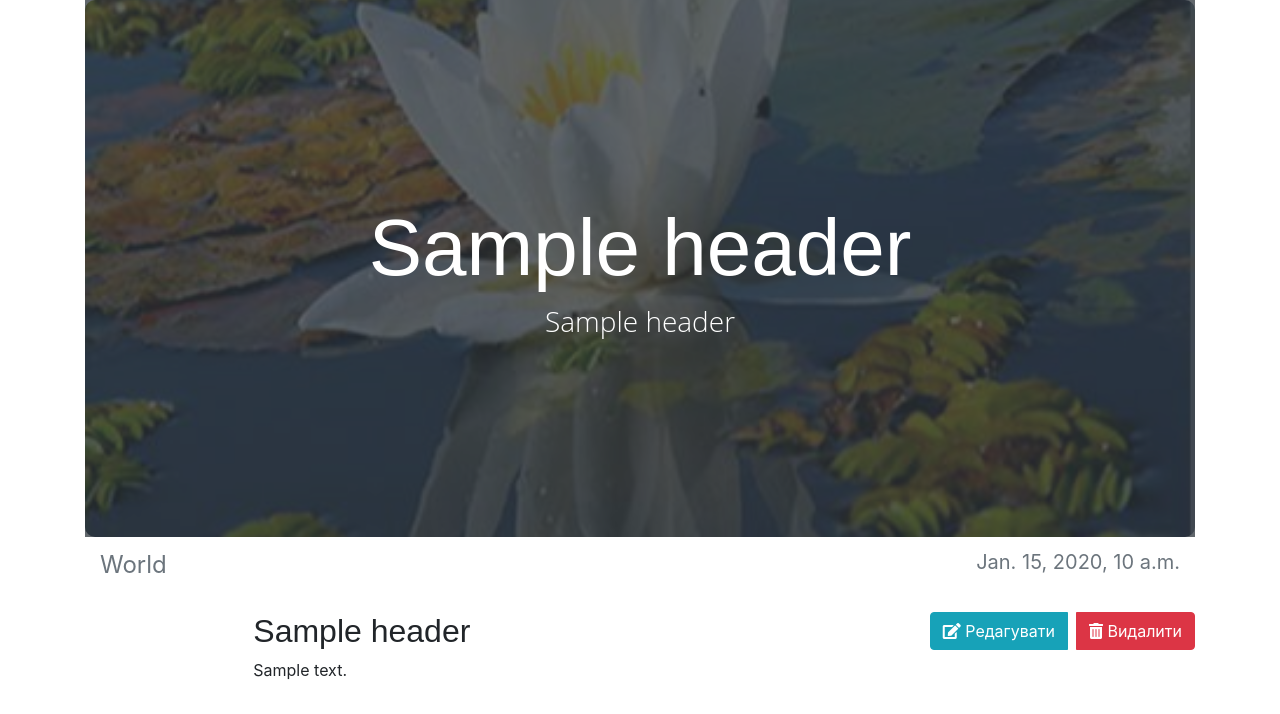
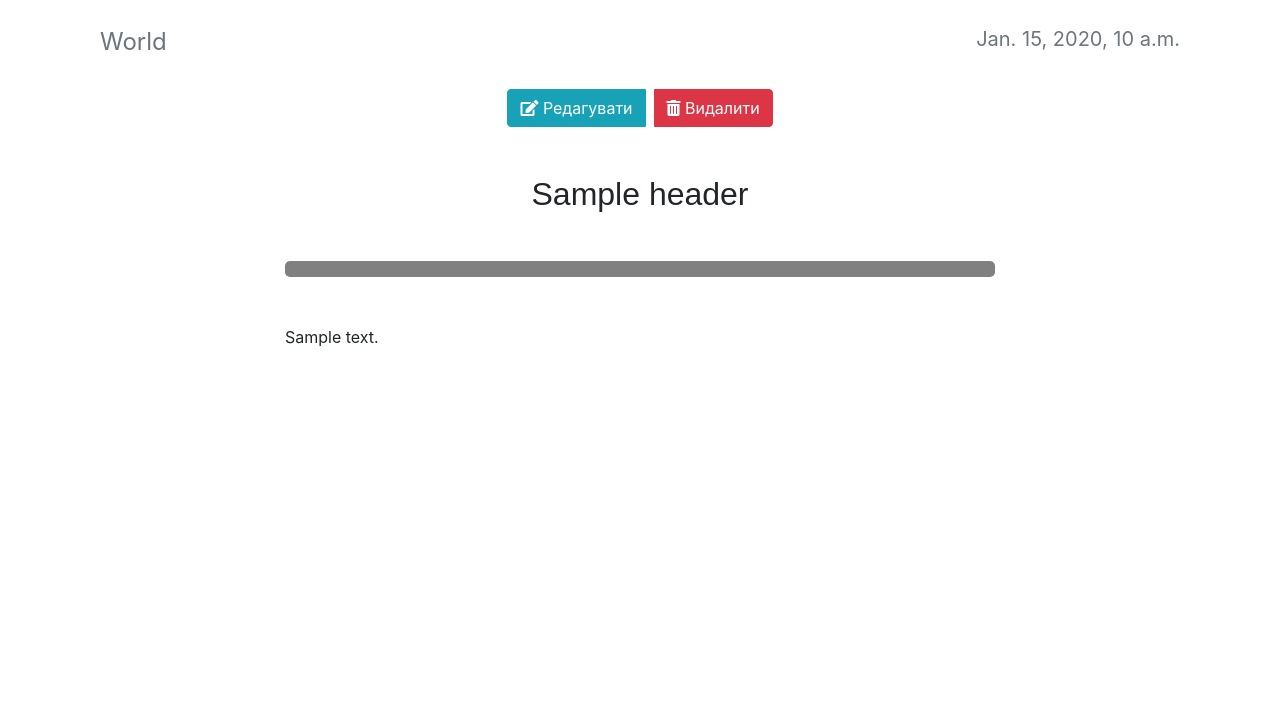
Before and after one commit to Bot-Zavod/dmuvg, a Django app: template website/templates/article.html in a window 1280 px wide. Shown: the part 255-969 px from the top of the page. After the commit the page ends 602 px from the top, so only its background shows below. Run offline with Django 3.2, Linux system fonts and the light colour scheme; the template is opened without the code that fills it: most values are stand-ins (such as "Sample title", 1, 10 or a date in 2020); some libraries are stand-ins or nearby versions.

Commit message:
front fixes

```diff
--- a/website/models/article.py
+++ b/website/models/article.py
@@ -5,7 +5,7 @@ class Category(models.Model):
     category_name = models.CharField(max_length=100)
 
     def __str__(self):
-        return self.categ
+        return self.category_name
 
 
 class Article(models.Model):
--- a/website/static/website/css/blog.css
+++ b/website/static/website/css/blog.css
@@ -54,7 +54,6 @@
     text-align: center;
     color: #fff;
     font-weight: 300;
-    text-decoration: none;
 }
 
 .blog-header {
@@ -70,10 +69,6 @@
     font-family: "ProbaPro", sans-serif;
     font-size: 2.25rem;
     color: #f5f7fa;
-}
-
-.blog-header-logo:hover {
-    text-decoration: none;
 }
 
 a.header_title {
@@ -236,7 +231,7 @@ button.btn.sort::before {
     background-attachment: scroll;
     position: relative;
     background-size: cover;
-    background-image: url('/static/website/static/website/img/photo_2020-06-23_00-21-13.jpg')
+    background-image: url('/static/website/static/website/img/211686.jpg')
 }
 
 .overlay {
@@ -420,3 +415,17 @@ button.btn.sort::before {
     position: relative;
     text-decoration: none;
 }
+
+@media (min-width:992px) {
+    .jumbotron {
+        padding: 2rem 14rem;
+        margin-bottom: 2rem;
+        background-color: #e9ecef;
+        border-radius: 0.3rem;
+    }
+}
+
+hr.new5 {
+    border: 8px solid gray;
+    border-radius: 5px;
+}
--- a/website/templates/_base.html
+++ b/website/templates/_base.html
@@ -78,10 +78,10 @@
                       <div class="dropdown-menu fade-up" aria-labelledby="dropdown06">
                         <a class="dropdown-item" href="{% url 'article' %}">Водогосподарська обстановка</a>
                         <a class="dropdown-item" href="{% url 'article' %}">Водні ресурси басейну річки</a>
-                        <a class="dropdown-item" href="{% url 'article' %}">Роботу зі зверненнями громадян</a>
-                        <a class="dropdown-item" href="/">Проведення еколого-просвітницьких заходів</a>
+                        <a class="dropdown-item" href="{% url 'article' %}">Робота зі зверненнями громадян</a>
+                        <a class="dropdown-item" href="/">Еколого-просвітницькi заходи</a>
                         <a class="dropdown-item" href="/">Плани управління річковими басейнами</a>
-                        <a class="dropdown-item" href="{% url 'article' %}">Інформація про оренду водних об'єктів</a>
+                        <a class="dropdown-item" href="{% url 'article' %}">Оренда водних об'єктів</a>
                       </div>
                     </li>
                     <li class="nav-item dropdown">
--- a/website/templates/article.html
+++ b/website/templates/article.html
@@ -3,7 +3,7 @@
 {% block content %}
 
 
-<div class="masthead">
+<!--<div class="masthead">
     <div class="overlay"></div>
     <div class="container">
         <div class="row">
@@ -15,18 +15,22 @@
             </div>
         </div>
     </div>
-</div>
+</div>-->
+
+<!--<div class="jumbotron text-center">
+    <h1 id="mainTitle">{{article.header}}</h1>
+  </div>-->
 
 
-<div class="col space-bottom">
+<div class="col space-bottom mt-4">
     <div type="date" class="text-muted to-right-font-20px">{{article.date}}</div>
     <div class="text-muted to-left-font-24px">World</div>
 </div>
 
 
 <!--Buttons for the admin-->
-<div class="to-right">
-    <div class="btn-group space-bottom">
+<div class="row d-flex justify-content-center mb-5">
+    <div class="btn-group">
         <button class="btn edit btn-info"><a id="edit" class="stretched-link btn-text" href="{% url 'edit_page' %}"><i class="fas fa-edit"></i> Редагувати</a></button>
         <button class="btn cancel btn-danger ml-2"><a id="delete" class="stretched-link btn-text" href="#"><i class="fas fa-trash-alt"></i> Видалити</a></button> <!-- link -->
     </div>
@@ -37,7 +41,10 @@
     <div class="container">
         <div class="row">
             <div class="col-lg-8 col-md-10 mx-auto">
-                <h2>{{article.header}}</h2>
+                <h2 class="mb-5 text-center">{{article.header}}</h2>
+
+                <hr class="new5 mb-5">
+
                 {{article.text}}
 
             </div>
--- a/website/views.py
+++ b/website/views.py
@@ -36,6 +36,7 @@ def article_feed(request):
 
 
 def article(request):
+    print(dict(request))
     article = Article.objects.filter(category__category_name='Робота басейнових рад')
     context = {'article': article[0]}
     return render(request, "article.html", context)
```
Also changed, not shown: GOV/urls.py (+29 -0 lines), website/templates/article_edit.html (+10 -1 lines).
